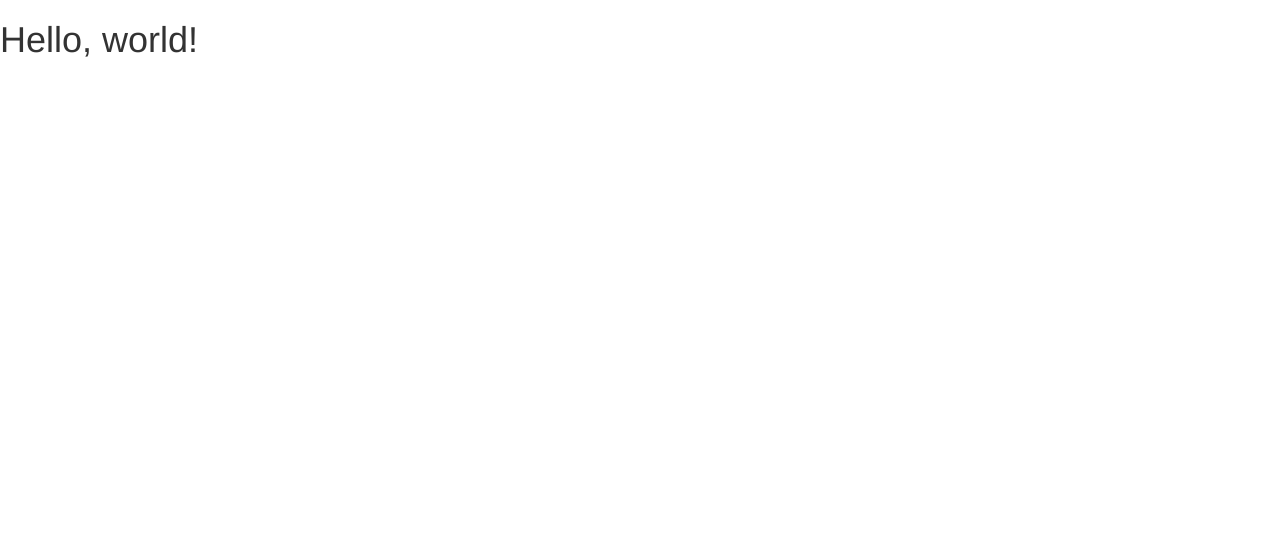
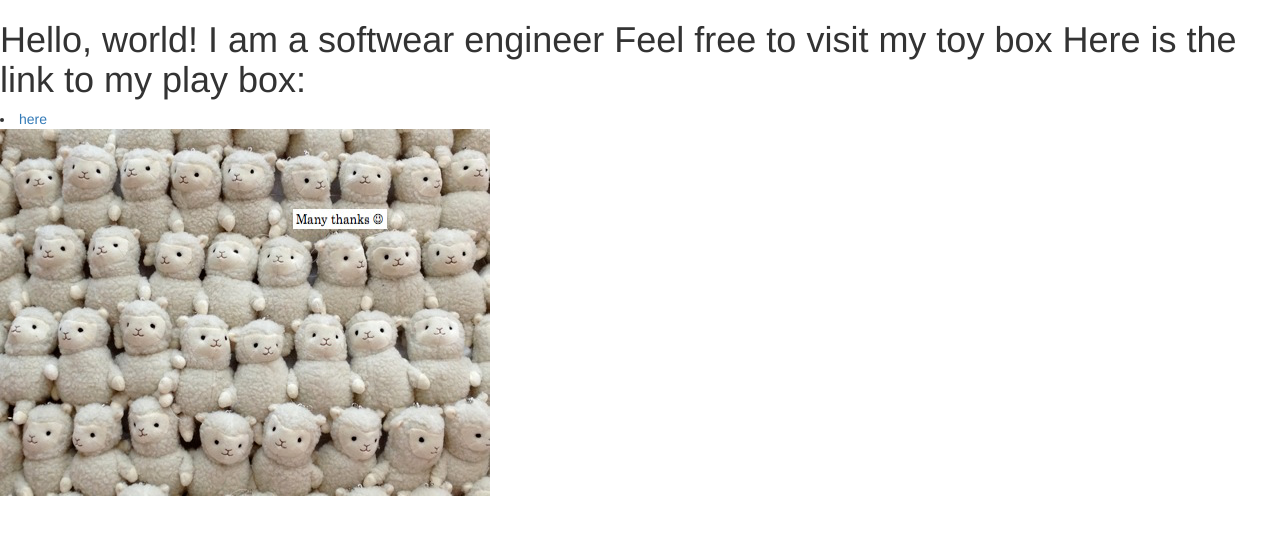
Before and after one commit to coralblue/coralblue.github.io, a plain HTML site: page index.html in a window 1280 px wide. Drawn offline with nearby package versions, Linux system fonts and the light colour scheme.

Commit message:
first index

```diff
--- a/index.html
+++ b/index.html
@@ -13,6 +13,10 @@
     <script src="//maxcdn.bootstrapcdn.com/bootstrap/3.3.5/js/bootstrap.min.js"></script>
   </head>
   <body>
-    <h1>Hello, world!</h1>
+    <h1> Hello, world! I am a softwear engineer
+    Feel free to visit my toy box Here is the link to my play box: </h1>
+    <li><a href="https://github.com/coralblue">here</a></li>
+
+   <img src="alpaca.jpg" alt="coral">
   </body>
 </html>
```
Also changed, not shown: alpaca.jpg (added).
